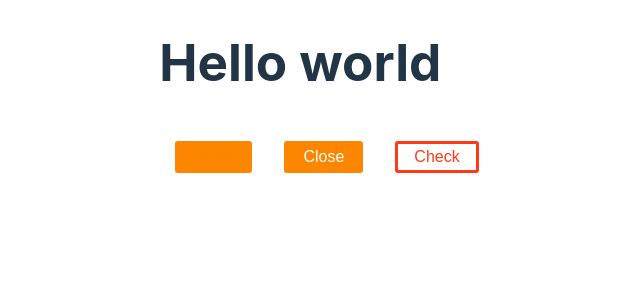
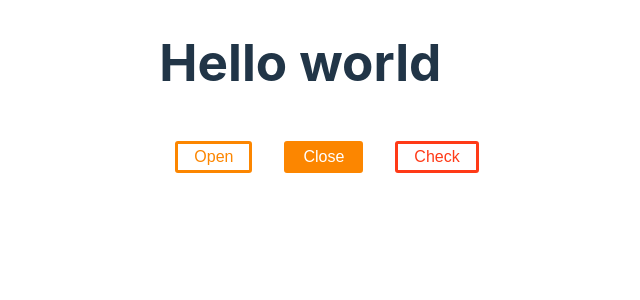
Before and after one commit to mamont79/eCommerce-Application, a React (Vite) app: page / in a window 1280 px wide. Shown: the top 300 px of the page, without its empty margins (313-953 px from the left). Built offline with nearby package versions, Linux system fonts and the light colour scheme.

Commit message:
fix: fix destructuring

```diff
--- a/src/components/button.ts
+++ b/src/components/button.ts
@@ -1,7 +1,7 @@
 import styled from 'styled-components';
 
 const StyledButton = styled.button<{ $primary?: boolean }>`
-  background: ${($primary) => ($primary ? '#fc8600' : '#ffffff')};
+  background: ${({ $primary }) => ($primary ? '#fc8600' : '#ffffff')};
   color: ${({ $primary }) => ($primary ? '#ffffff' : '#fc8600')};
   font-size: 1em;
   margin: 1em;
@@ -12,7 +12,7 @@ const StyledButton = styled.button<{ $primary?: boolean }>`
   transition: all 1s;
 
   &:hover {
-    background: ${($primary) => ($primary ? '#ffffff' : '#fc8600')};
+    background: ${({ $primary }) => ($primary ? '#fc8600' : '#ffffff')};
     color: ${({ $primary }) => ($primary ? '#ffffff' : '#fc8600')};
   }
 `;
```
